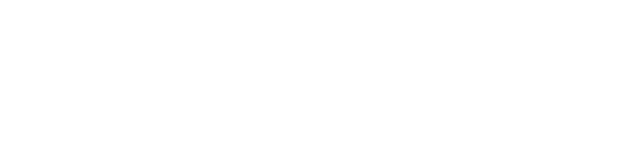
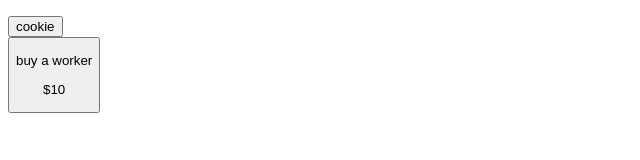
Before and after one commit to Arczius/cookieclickerclone, a plain HTML site: page index.html in a window 1280 px wide. Shown: the whole page, without its empty margins (0-640 px from the left). Drawn offline with Linux system fonts and the light colour scheme.

Commit message:
added stuff to the body, mostly not visible

```diff
--- a/index.html
+++ b/index.html
@@ -2,10 +2,16 @@
 <html>
 <head>
 	<title>Cookie Clicker Clone</title>
-
 </head>
 <body>
-
+	<p id="moneyText"></p>
+	<p id="workersAmount"></p>
+	<button id="cookieBtn">cookie</button>
+	<br>
+	<button id="buyWorker">
+		<p>buy a worker</p>
+		<p>$10</p>
+		</button>
 	<script src="js/main.js"></script>
 </body>
 </html>
```
